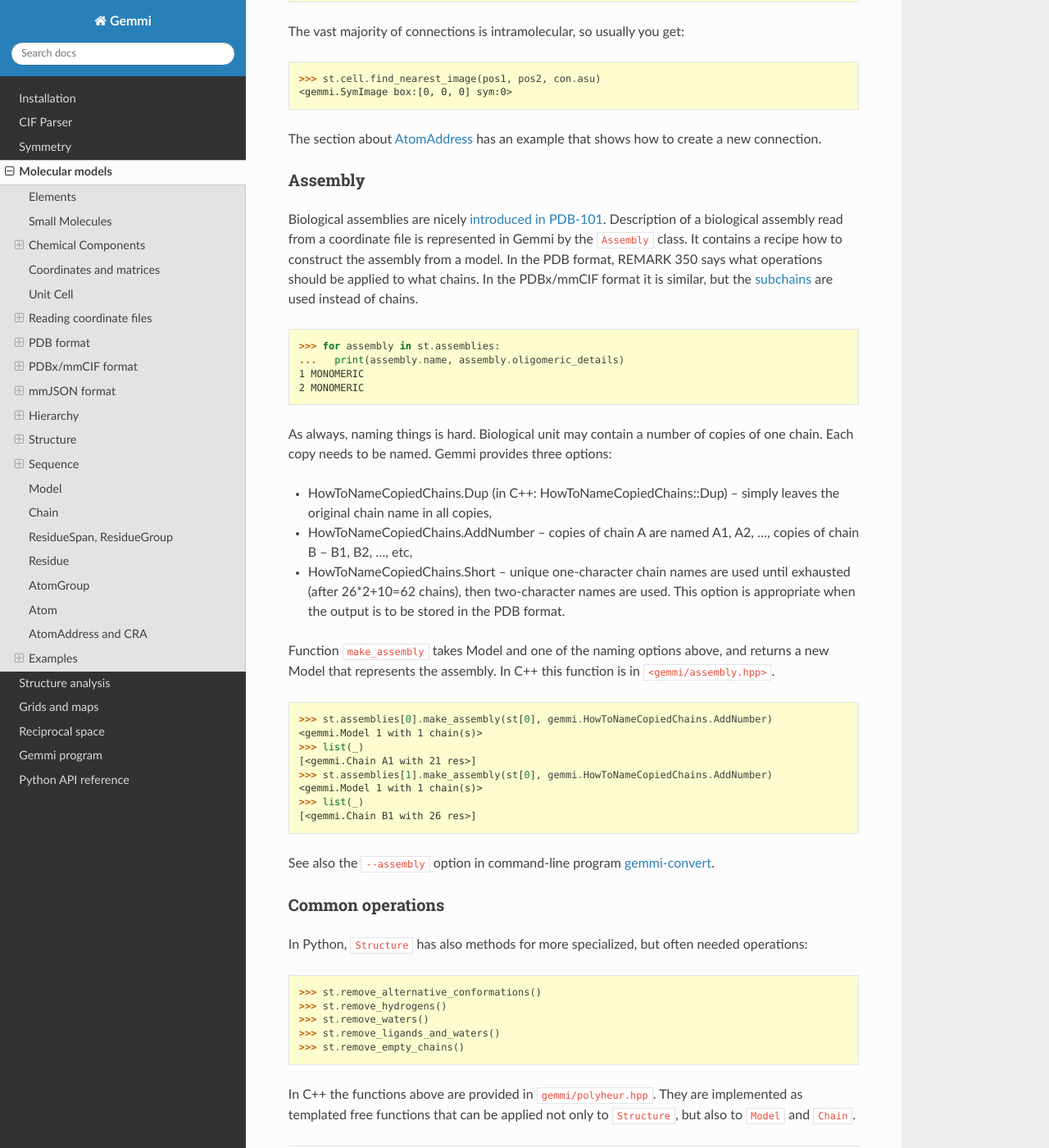
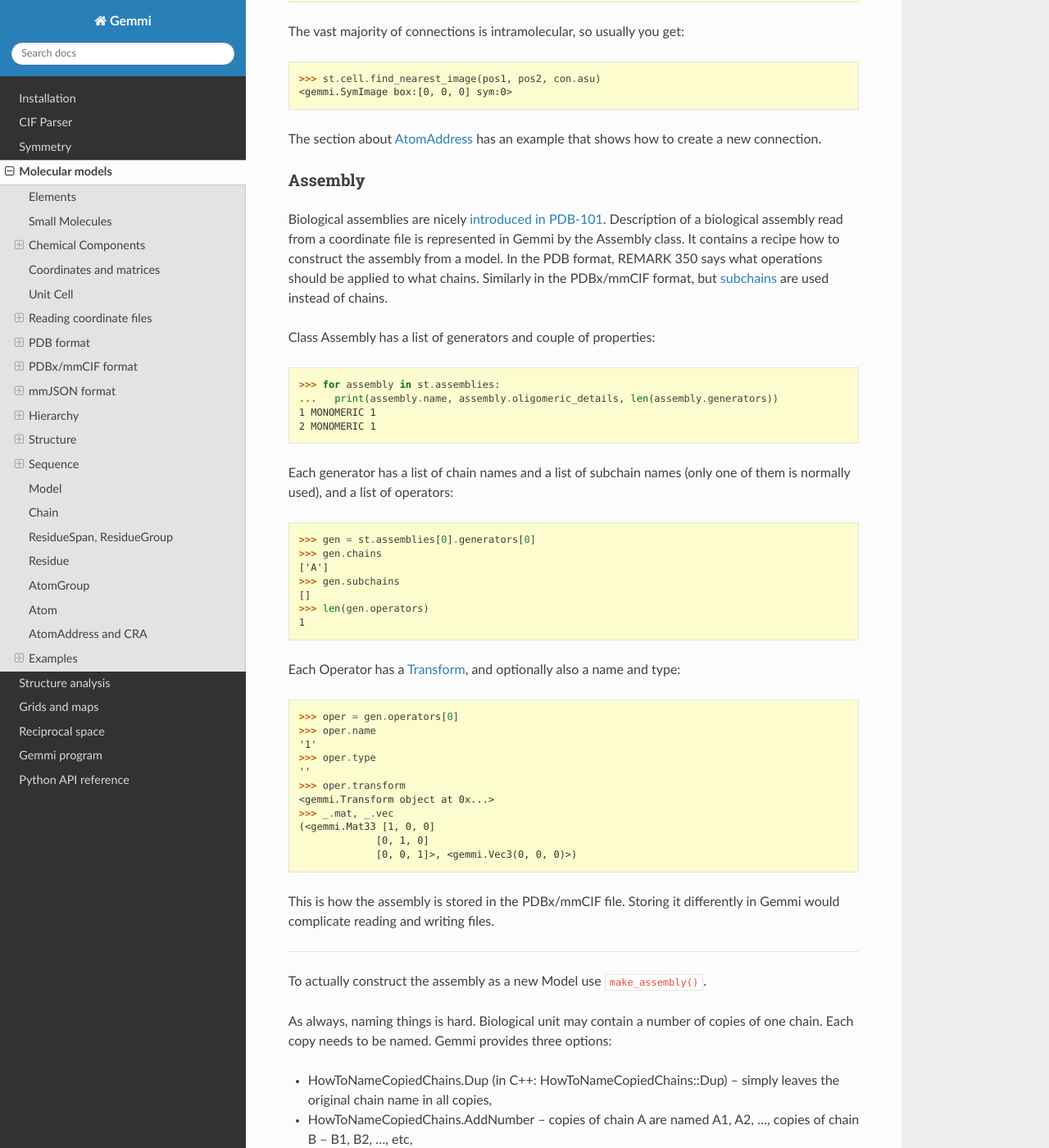
Before and after one commit to project-gemmi/gemmi, a Sphinx documentation site: the page built from docs/mol.rst, in a window 1280 px wide and 1400 px high, scrolled down 29377 px. Shown: the whole window at 82% size. Built offline with Sphinx 7.4.7 and the Read the Docs theme 2.0.0, drawn with Linux system fonts in a browser that asks for light colours; some of the changed text lies outside the part shown.

Commit message:
Assembly: changes in python binding, expanded docs, renamed Oper
Assembly::Oper renamed to Assembly::Operation
(#59)

```diff
--- a/docs/mol.rst
+++ b/docs/mol.rst
@@ -1665,18 +1665,57 @@ Assembly
 Biological assemblies are nicely
 `introduced in PDB-101 <https://pdb101.rcsb.org/learn/guide-to-understanding-pdb-data/biological-assemblies>`_.
 Description of a biological assembly read from a coordinate file
-is represented in Gemmi by the ``Assembly`` class.
+is represented in Gemmi by the Assembly class.
 It contains a recipe how to construct the assembly from a model.
 In the PDB format, REMARK 350 says what operations should be applied
-to what chains. In the PDBx/mmCIF format it is similar, but the
+to what chains. Similarly in the PDBx/mmCIF format, but
 :ref:`subchains <subchain>` are used instead of chains.
 
+Class Assembly has a list of generators and couple of properties:
+
 .. doctest::
 
   >>> for assembly in st.assemblies:
-  ...   print(assembly.name, assembly.oligomeric_details)
-  1 MONOMERIC
-  2 MONOMERIC
+  ...   print(assembly.name, assembly.oligomeric_details, len(assembly.generators))
+  1 MONOMERIC 1
+  2 MONOMERIC 1
+
+Each generator has a list of chain names and a list of subchain names
+(only one of them is normally used), and a list of operators:
+
+.. doctest::
+
+  >>> gen = st.assemblies[0].generators[0]
+  >>> gen.chains
+  ['A']
+  >>> gen.subchains
+  []
+  >>> len(gen.operators)
+  1
+
+Each Operator has a :ref:`Transform <transform>`,
+and optionally also a name and type:
+
+.. doctest::
+
+  >>> oper = gen.operators[0]
+  >>> oper.name
+  '1'
+  >>> oper.type
+  ''
+  >>> oper.transform  # doctest: +ELLIPSIS
+  <gemmi.Transform object at 0x...>
+  >>> _.mat, _.vec
+  (<gemmi.Mat33 [1, 0, 0]
+               [0, 1, 0]
+               [0, 0, 1]>, <gemmi.Vec3(0, 0, 0)>)
+
+This is how the assembly is stored in the PDBx/mmCIF file.
+Storing it differently in Gemmi would complicate reading and writing files.
+
+----
+
+To actually construct the assembly as a new Model use ``make_assembly()``.
 
 As always, naming things is hard.
 Biological unit may contain a number of copies of one chain.
@@ -1692,7 +1731,6 @@ Each copy needs to be named. Gemmi provides three options:
 
 Function ``make_assembly`` takes Model and one of the naming options above,
 and returns a new Model that represents the assembly.
-In C++ this function is in ``<gemmi/assembly.hpp>``.
 
 .. doctest::
 
@@ -1704,6 +1742,8 @@ In C++ this function is in ``<gemmi/assembly.hpp>``.
   <gemmi.Model 1 with 1 chain(s)>
   >>> list(_)
   [<gemmi.Chain B1 with 26 res>]
+
+In C++ ``make_assembly()`` is defined in ``<gemmi/assembly.hpp>``.
 
 See also the ``--assembly`` option in command-line program
 :ref:`gemmi-convert <convert>`.
```
Also changed, not shown: 7 other files.
